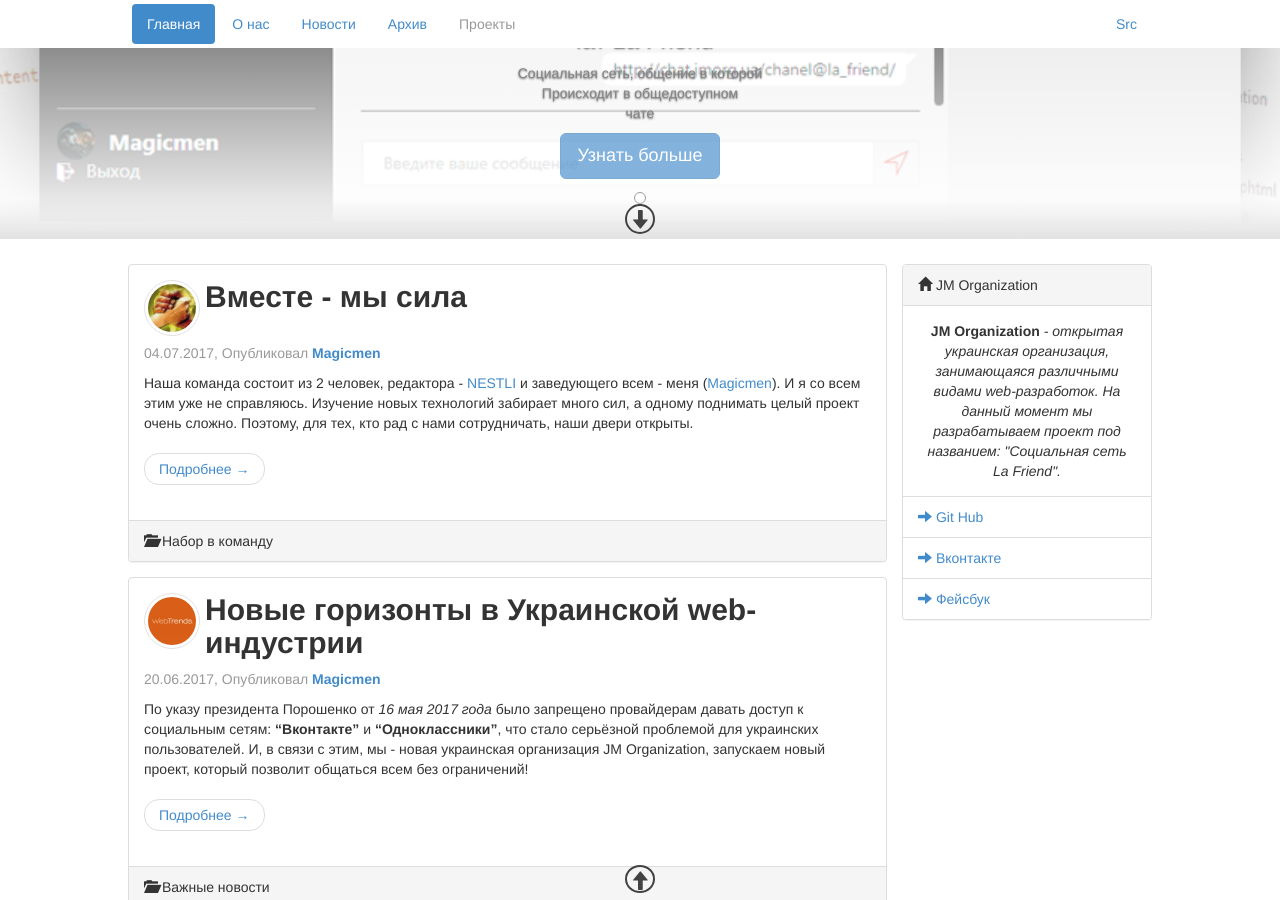
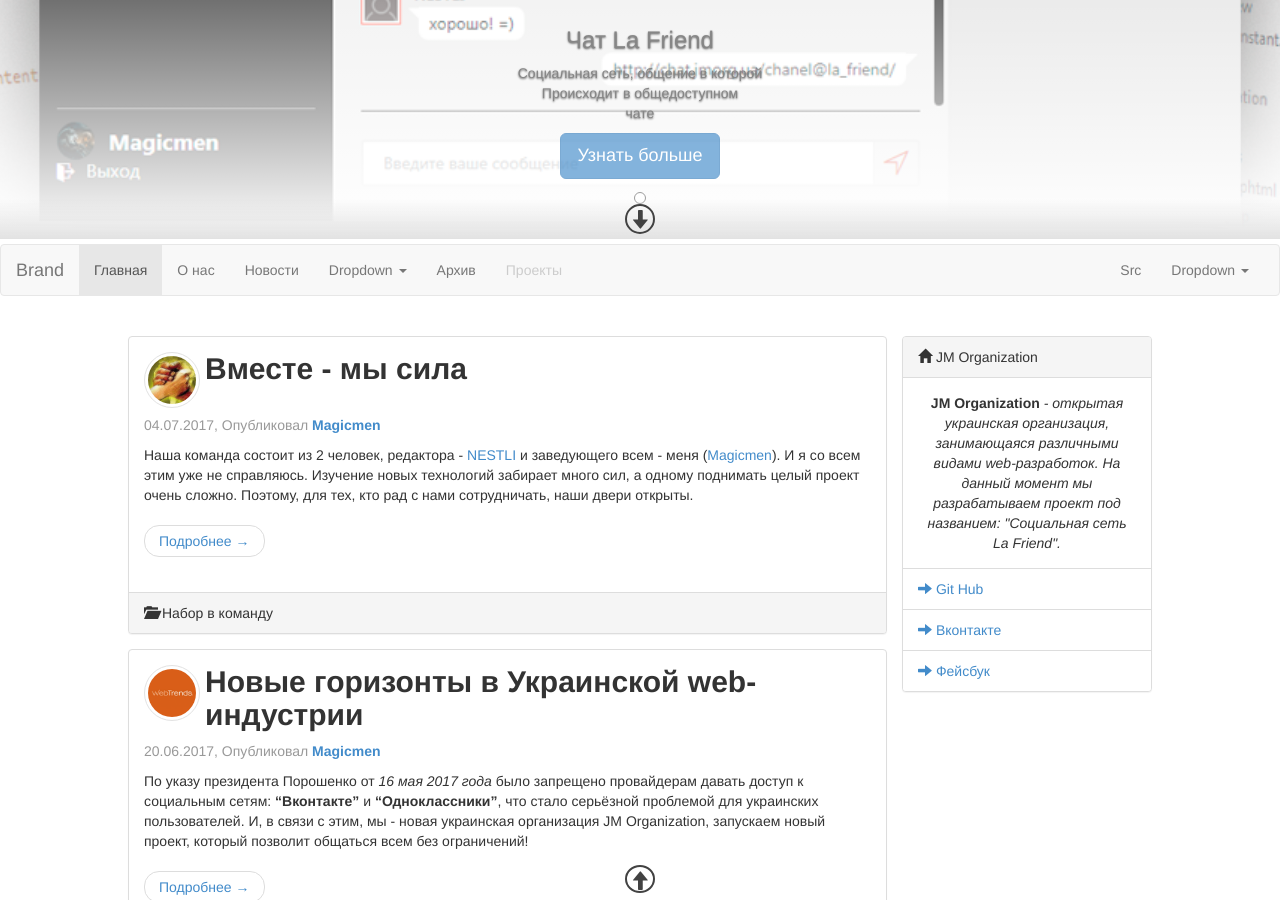
Before and after one commit to jm-organization/jm-organization.github.io, a Jekyll site: the page built from index.html, in a window 1280 px wide and 900 px high, scrolled down 553 px. Built offline with Jekyll 4.4.1, drawn with Linux system fonts in a browser that asks for light colours; the list of posts is cut into pages by our own code.

Commit message:
Изменён навигационный бар

```diff
--- a/_includes/jm_header.html
+++ b/_includes/jm_header.html
@@ -44,10 +44,45 @@
 </header>
 {% endif %}
 
-<div class="navigation {% if page.url == '/' %}navbar-fixed-top{% endif %}" {% if page.url != '/' %} style="border-bottom: 1px solid #e2e2e2" {% endif %} id="navigation" >
-	{% if page.url == '/' %}<div class="jm-layer nav-layer"></div>{% endif %}
+<nav class="navbar navbar-default" role="navigation">
+	<div class="container-fluid">
 
-	<nav class="nav nav-pills page-width" >
-		{% include jm_navigation.html %}
-	</nav>
-</div>
+		<div class="navbar-header">
+			<button type="button" class="navbar-toggle" data-toggle="collapse" data-target="#bs-example-navbar-collapse-1">
+				<span class="sr-only">Toggle navigation</span>
+				<span class="icon-bar"></span>
+				<span class="icon-bar"></span>
+				<span class="icon-bar"></span>
+			</button>
+			<a class="navbar-brand" href="#">Brand</a>
+		</div>
+
+		<div class="collapse navbar-collapse" id="bs-example-navbar-collapse-1">
+			<ul class="nav navbar-nav">
+				{% include jm_navigation.html %}
+			</ul>
+
+			<!-- <form class="navbar-form navbar-left" role="search">
+				<div class="form-group">
+					<input type="text" class="form-control" placeholder="Search">
+				</div>
+				<button type="submit" class="btn btn-default">Отправить</button>
+			</form> -->
+
+			<ul class="nav navbar-nav navbar-right">
+				<li><a href="https://github.com/jm-organization/jm-organization.github.io" target="_blank">Src</a></li>
+
+				<li class="dropdown">
+					<a href="#" class="dropdown-toggle" data-toggle="dropdown">Dropdown <b class="caret"></b></a>
+					<ul class="dropdown-menu">
+						<li><a href="#">Действие</a></li>
+						<li><a href="#">Другое действие</a></li>
+						<li><a href="#">Что-то еще</a></li>
+						<li class="divider"></li>
+						<li><a href="#">Отдельная ссылка</a></li>
+					</ul>
+				</li>
+			</ul>
+		</div>
+	</div>
+</nav>
--- a/_includes/jm_navigation.html
+++ b/_includes/jm_navigation.html
@@ -7,12 +7,23 @@
 <li class="hidden-xs hidden-sm{% if page.url contains '/posts' %} active{% endif %}">
 	<a href="/#news">Новости</a>
 </li>
+
+<li class="dropdown">
+	<a href="#" class="dropdown-toggle" data-toggle="dropdown">Dropdown <b class="caret"></b></a>
+	<ul class="dropdown-menu">
+		<li><a href="#">Действие</a></li>
+		<li><a href="#">Другое действие</a></li>
+		<li><a href="#">Что-то еще</a></li>
+		<li class="divider"></li>
+		<li><a href="#">Отдельная ссылка</a></li>
+		<li class="divider"></li>
+		<li><a href="#">Еще одна отдельная ссылка</a></li>
+	</ul>
+</li>
+
 <li class="hidden-xs hidden-sm{% if page.url == '/archive/' %} active{% endif %}">
 	<a href="/archive">Архив</a>
 </li>
 <li class="disabled{% if page.url contains '/projects' %} active{% endif %}">
 	<a href="/projects" onclick="return false">Проекты</a>
 </li>
-<li class="hidden-xs hidden-sm" style="position: absolute; right: 0;">
-	<a href="https://github.com/jm-organization/jm-organization.github.io" target="_blank">Src</a>
-</li>
```
